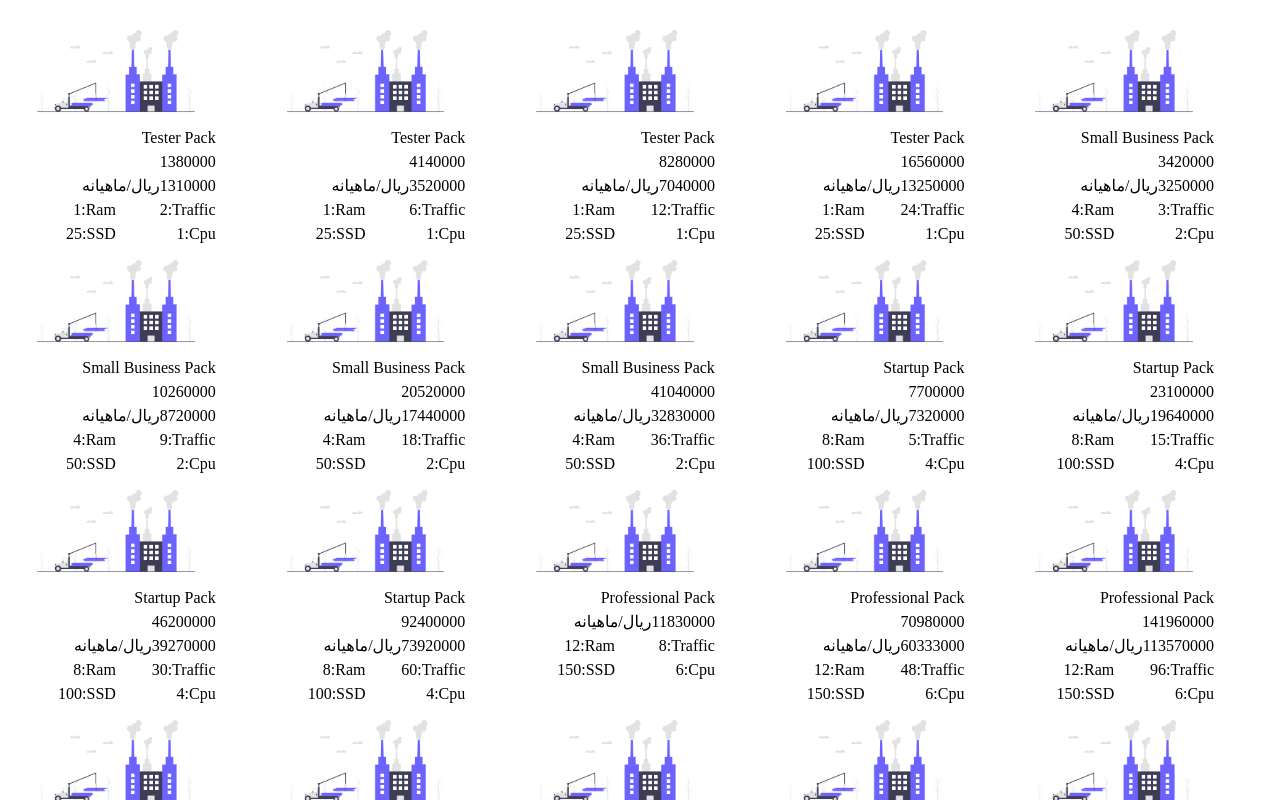
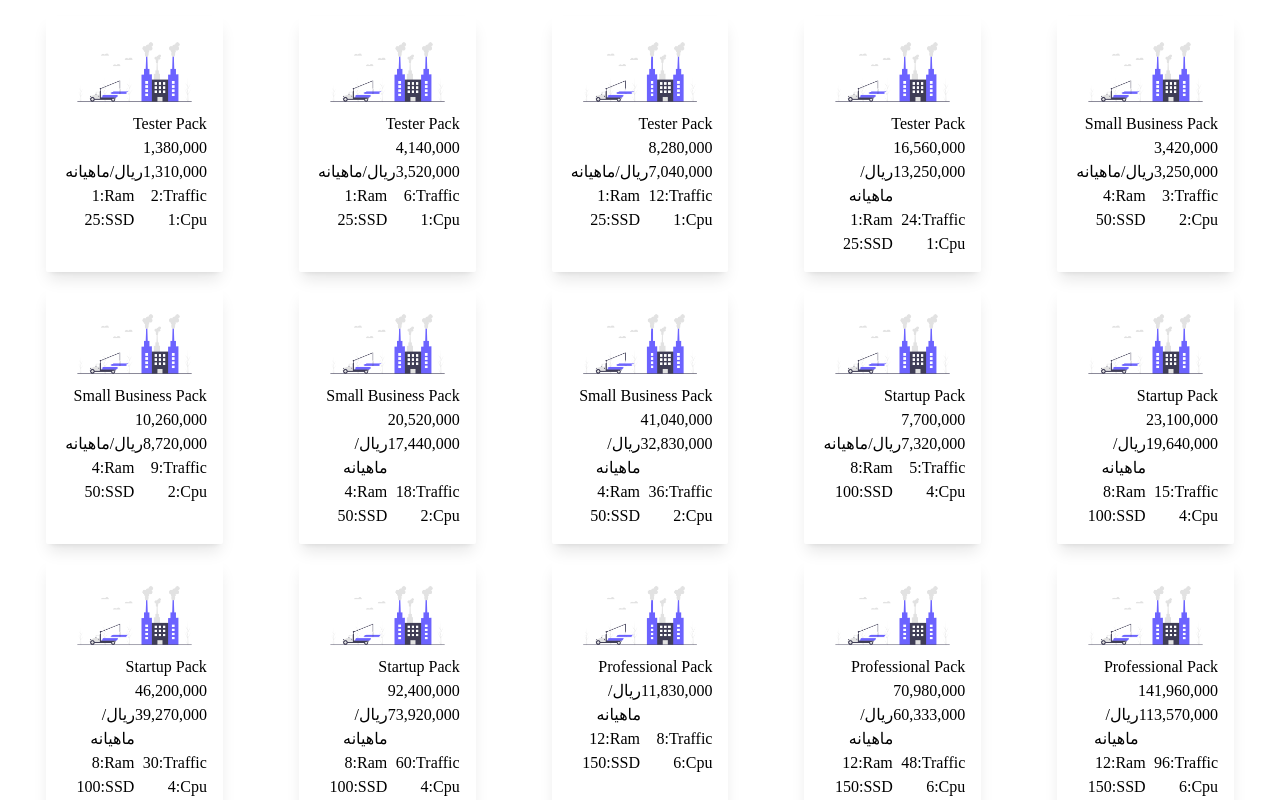
Before and after one commit to Sezar-SZ/mobinnet, a Vue app in the folder 04-mobinnet-plans/: page / in a window 1280 px wide. Built offline with nearby package versions, Linux system fonts and the light colour scheme.

Commit message:
Add Grid Template Styles

```diff
--- a/04-mobinnet-plans/src/App.vue
+++ b/04-mobinnet-plans/src/App.vue
@@ -1,8 +1,8 @@
 <template>
-	<div id="app" class="h-screen w-screen overflow-x-hidden p-4">
+	<div id="app" class="h-screen w-screen overflow-x-hidden">
 		<div
 			v-if="apiData"
-			class="cardsContainer grid grid-cols-1 md:grid-cols-2 lg:grid-cols-5"
+			class="cardsContainer m-2 grid grid-cols-1 md:grid-cols-2 lg:grid-cols-5"
 		>
 			<CloudPackageGroup
 				v-for="cardData in apiData"
--- a/04-mobinnet-plans/src/components/CloudPackageGroup.vue
+++ b/04-mobinnet-plans/src/components/CloudPackageGroup.vue
@@ -1,8 +1,13 @@
 <template>
-	<div dir="rtl" class="flex w-[80%] flex-col">
+	<div
+		dir="rtl"
+		class="m-2 mx-auto flex w-[70%] flex-col rounded-sm p-4 shadow-lg"
+	>
 		<img src="../assets/icon.png" />
 		<h1>{{ apiData.packageName }}</h1>
-		<div v-if="isDiscount" class="oldPrice">{{ oldPrice }}</div>
+		<div v-if="isDiscount" class="oldPrice">
+			{{ oldPrice }}
+		</div>
 		<div class="currentPriceContainer flex">
 			<h2>{{ currentPrice }}</h2>
 			<h2>ریال/ماهیانه</h2>
@@ -41,7 +46,7 @@ export default {
 
 	data: function () {
 		return {
-			oldPrice: this.apiData.price
+			oldPriceVal: this.apiData.price
 		};
 	},
 	mounted: function () {
@@ -51,10 +56,15 @@ export default {
 		isDiscount: function () {
 			return this.apiData.discount;
 		},
+		oldPrice: function () {
+			return this.oldPriceVal.toLocaleString();
+		},
 		currentPrice: function () {
-			return this.apiData.discount
-				? this.apiData.price - this.apiData.discount
-				: this.apiData.price;
+			return (
+				this.apiData.discount
+					? this.apiData.price - this.apiData.discount
+					: this.apiData.price
+			).toLocaleString();
 		}
 	}
 };
```
